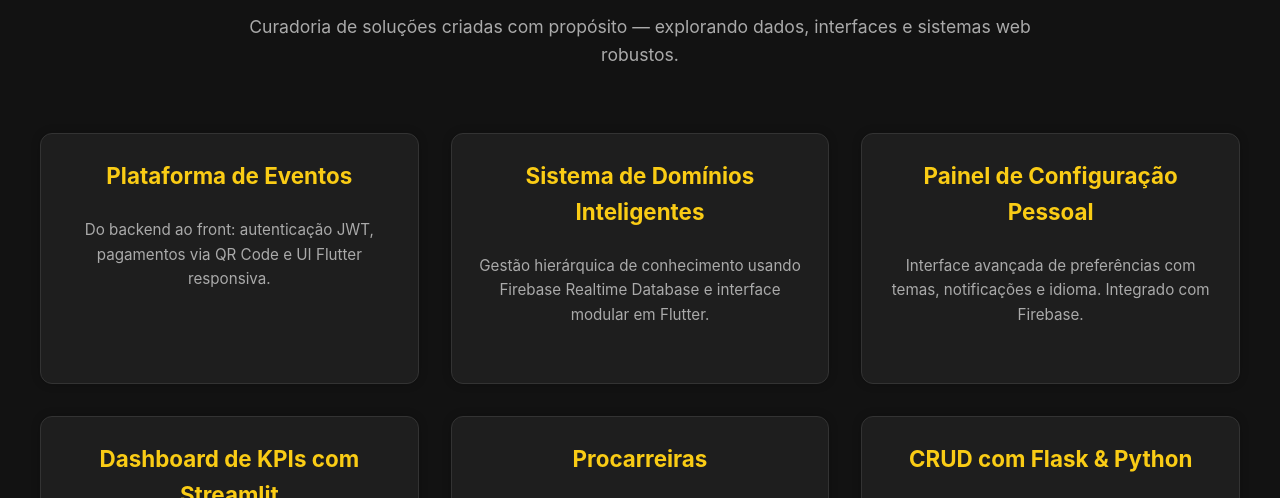
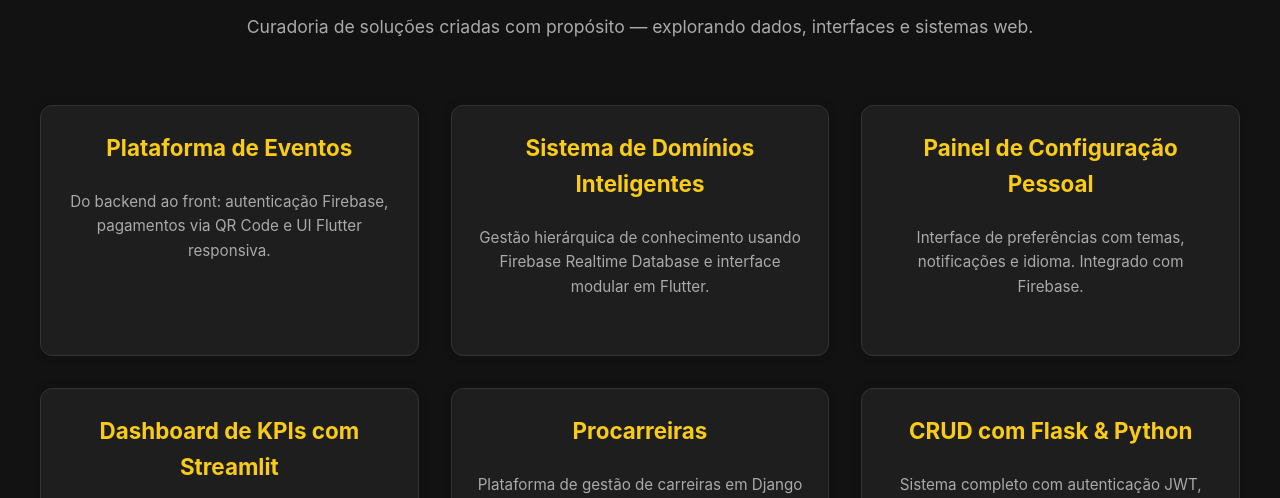
Before and after one commit to Matheuspisil/Matheuspisil.github.io, a plain HTML site: page lab.html in a window 1280 px wide. Shown: the part 199-697 px from the top of the page. Drawn offline with Linux system fonts and the light colour scheme.

Commit message:
Update lab.html
att1

```diff
--- a/lab.html
+++ b/lab.html
@@ -49,13 +49,12 @@
 
   <section class="content-section">
     <h1 class="heading main">Meus Projetos</h1>
-    <p class="intro muted">Curadoria de soluções criadas com propósito — explorando dados, interfaces e sistemas web
-      robustos.</p>
+    <p class="intro muted">Curadoria de soluções criadas com propósito — explorando dados, interfaces e sistemas web.</p>
 
     <div class="grid">
       <article class="projeto card">
         <h2 class="heading">Plataforma de Eventos</h2>
-        <p class="text">Do backend ao front: autenticação JWT, pagamentos via QR Code e UI Flutter responsiva.</p>
+        <p class="text">Do backend ao front: autenticação Firebase, pagamentos via QR Code e UI Flutter responsiva.</p>
       </article>
 
       <article class="projeto card">
@@ -66,7 +65,7 @@
 
       <article class="projeto card">
         <h2 class="heading">Painel de Configuração Pessoal</h2>
-        <p class="text">Interface avançada de preferências com temas, notificações e idioma. Integrado com Firebase.</p>
+        <p class="text">Interface de preferências com temas, notificações e idioma. Integrado com Firebase.</p>
       </article>
 
       <article class="projeto card">
@@ -126,9 +125,9 @@
       <ul>
         <li><strong>Linguagens:</strong> Python, Dart, JavaScript, SQL, HTML, CSS</li>
         <li><strong>Frameworks & Bibliotecas:</strong> Flask, Django, Streamlit, Flutter, React, Plotly, Pandas</li>
-        <li><strong>Back-end & APIs:</strong> Node.js, Prisma, JWT, Firebase Functions, Webhooks</li>
+        <li><strong>Back-end & APIs:</strong> Node.js, Prisma, JWT, Firebase Functions</li>
         <li><strong>Banco de dados:</strong> Firebase Realtime Database, PostgreSQL, SQLite, SQLAlchemy</li>
-        <li><strong>Ferramentas e Plataformas:</strong> Firebase Auth, Firebase Storage, GitHub, VS Code, Ubuntu,
+        <li><strong>Ferramentas e Plataformas:</strong> Firebase Auth, Firebase Realtime, GitHub, VS Code, Ubuntu,
           Cloudflare</li>
       </ul>
     </div>
```
